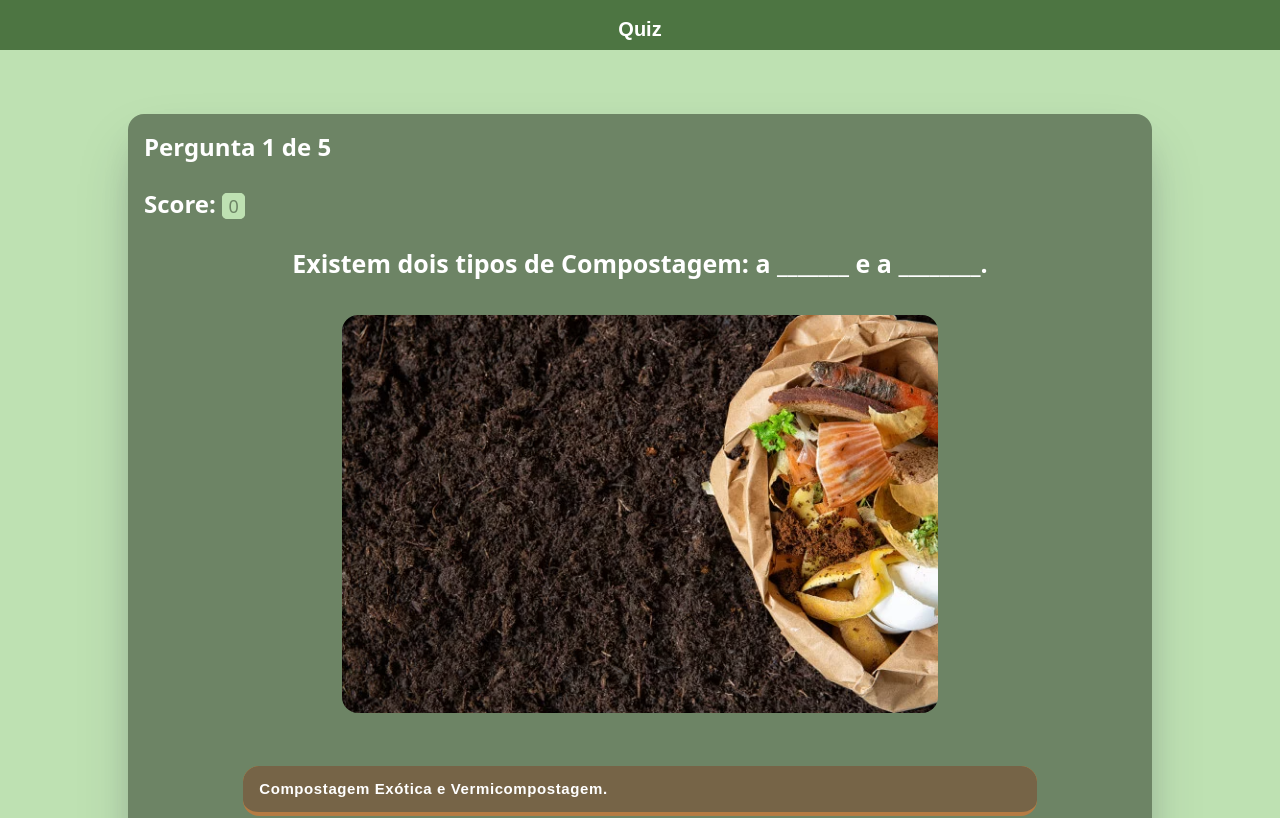
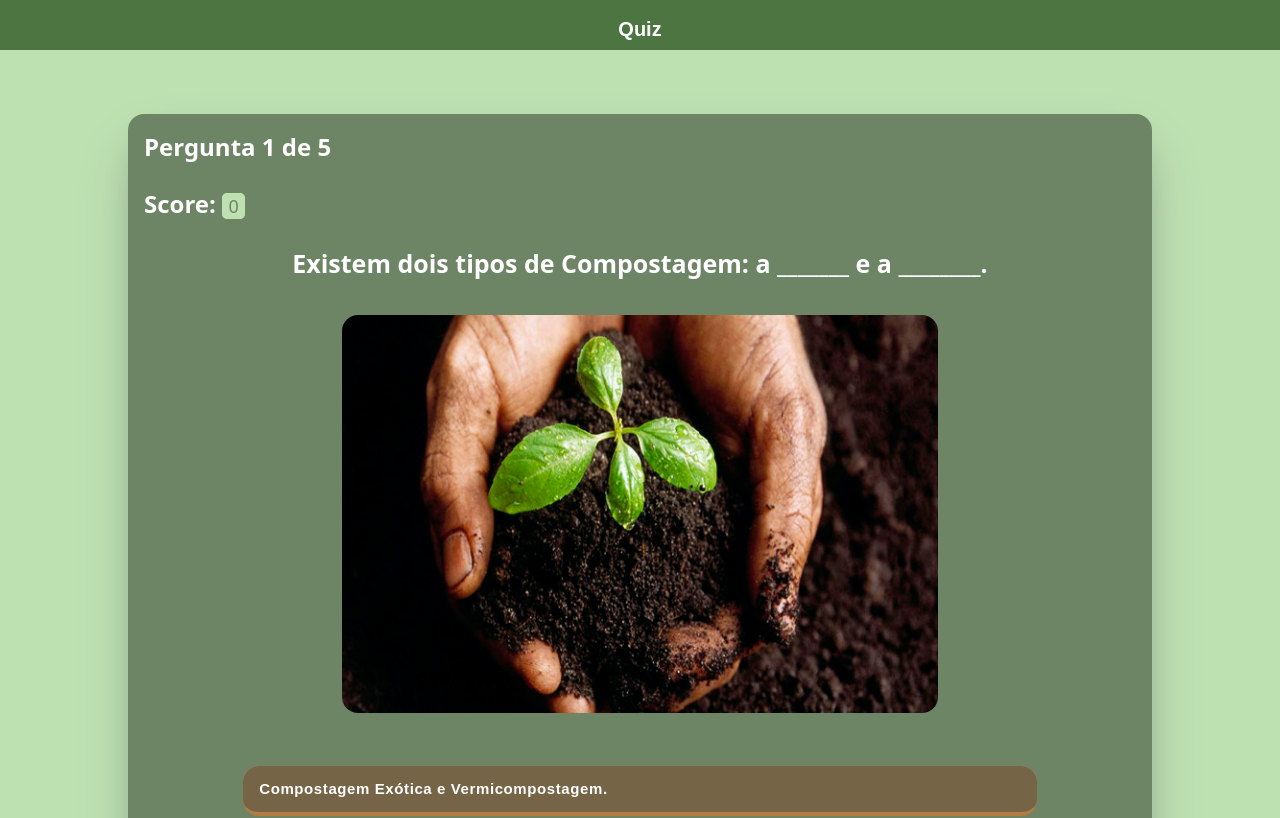
Before and after one commit to DinaX02/composto_mudanca, a React (Create React App) app: page /paginaPerguntaQ1 in a window 1280 px wide. Shown: the top 818 px of the page. Built offline with nearby package versions, Linux system fonts and the light colour scheme; no server answers.

Commit message:
img add no array

```diff
--- a/src/paginas/Quiz/PaginaPerguntasQ1.js
+++ b/src/paginas/Quiz/PaginaPerguntasQ1.js
@@ -1,7 +1,7 @@
 import React, { useState } from "react";
 import "./Quiz.css";
 import questions1 from "./questions";
-import quiz1img1 from "../Quiz/quiz1_img2.jpg";
+//import quiz1img1 from "../Quiz/quiz1_img2.jpg";
 import { Link } from "react-router-dom";
 
 const PaginaPerguntasQ1 = () => {
@@ -69,7 +69,7 @@ const PaginaPerguntasQ1 = () => {
             {questions1[currentQuestion].question}
           </h1>
           <div id="imgQuizz" className="text-centerimg">
-            <img className="imgQuizz" src={quiz1img1} />
+            <img className="imgQuizz" src={questions1[0].imagem} />
           </div>
           <ul className="listacentrada">
             {questions1[currentQuestion].options.map((alinea) => {
--- a/src/paginas/Quiz/Quiz.css
+++ b/src/paginas/Quiz/Quiz.css
@@ -478,6 +478,7 @@ font-size: 20px;
 
 .fundoquiz1{
   background-color: #BEE1B2 !important;
+  height: 168vh;
 }
 
 
--- a/src/paginas/Quiz/questions.js
+++ b/src/paginas/Quiz/questions.js
@@ -1,8 +1,14 @@
+import quiz1img1 from "../Quiz/quiz1_img1.jpg";
+import quiz1img2 from "../Quiz/quiz1_img2.jpg";
+import quiz1img3 from "../Quiz/quiz1_img3.jpg";
+import quiz1img4 from "../Quiz/quiz1_img4.jpg";
+import quiz1img5 from "../Quiz/quiz1_img5.jpg";
+
 const questions1 =[
     {
         numb:1,
         question:"Existem dois tipos de Compostagem: a _______ e a ________.",
-        imagem: "../Quiz/quiz1_img2.jpg",
+        imagem: quiz1img1,
         options:[
 
         {alineaKey:0,text: "Compostagem Exótica e Vermicompostagem.",resposta:false},
@@ -16,7 +22,7 @@ const questions1 =[
     {
         numb:2,
         question:"Quais são as 3 consequências do despejo inadequado do resíduo orgânico?",
-        imagem:"assets/images/water_p_Q2.png",
+        imagem:quiz1img2,
         options: [
 
             {alineaKey:0,text:"...",resposta:false},
@@ -30,7 +36,7 @@ const questions1 =[
     {
         numb:3,
         question:"O Lixo Marinho é composto principalmente por:",
-        imagem:"assets/images/O_Lixo_Marinho_Q3.png",
+        imagem:quiz1img3,
         options:[
          {alineaKey:0,text:"Papel/Cartão.",resposta:false},
          {alineaKey:1,text:"Metal",resposta:true},
@@ -43,7 +49,7 @@ const questions1 =[
     {
         numb:4,
         question:"O Plástico representa cerca de ____% do lixo marinho a nível global.",
-        imagem:"assets/images/plastic_Q4.png",
+        imagem:quiz1img4,
         options: [
             {alineaKey:0,text:"10%",resposta:false},
             {alineaKey:1,text:"40%",resposta:false},
@@ -55,7 +61,7 @@ const questions1 =[
     {
         numb:5,
         question:"Porque é que o plástico é perigoso para a vida marinha?",
-        imagem:"assets/images/perigo_vida_marinha_Q5.png",
+        imagem:quiz1img5,
         options: [
          {alineaKey:0,text:"Os animais confundem-no com as suas presas, o que pode conduzir a danos severos no trato gastro-intestinal ou até levar à morte.",resposta:false},
          {alineaKey:1,text:"Os animais podem ficar emaranhados, o que lhes pode dificultar a natação e/ou amputar membros.",resposta:false},
```
Also changed, not shown: src/paginas/Quiz/quiz1_img5.jpg (added).
